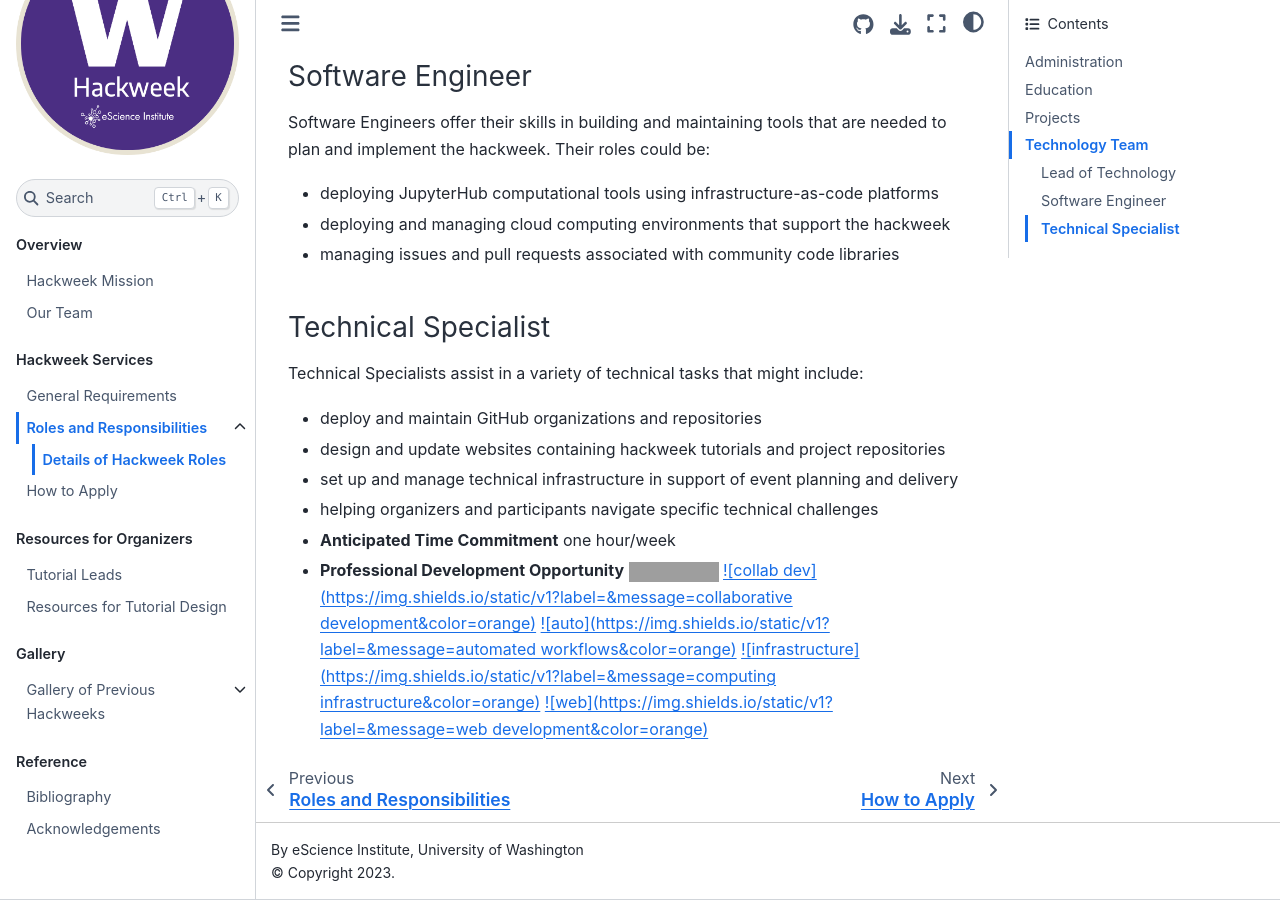
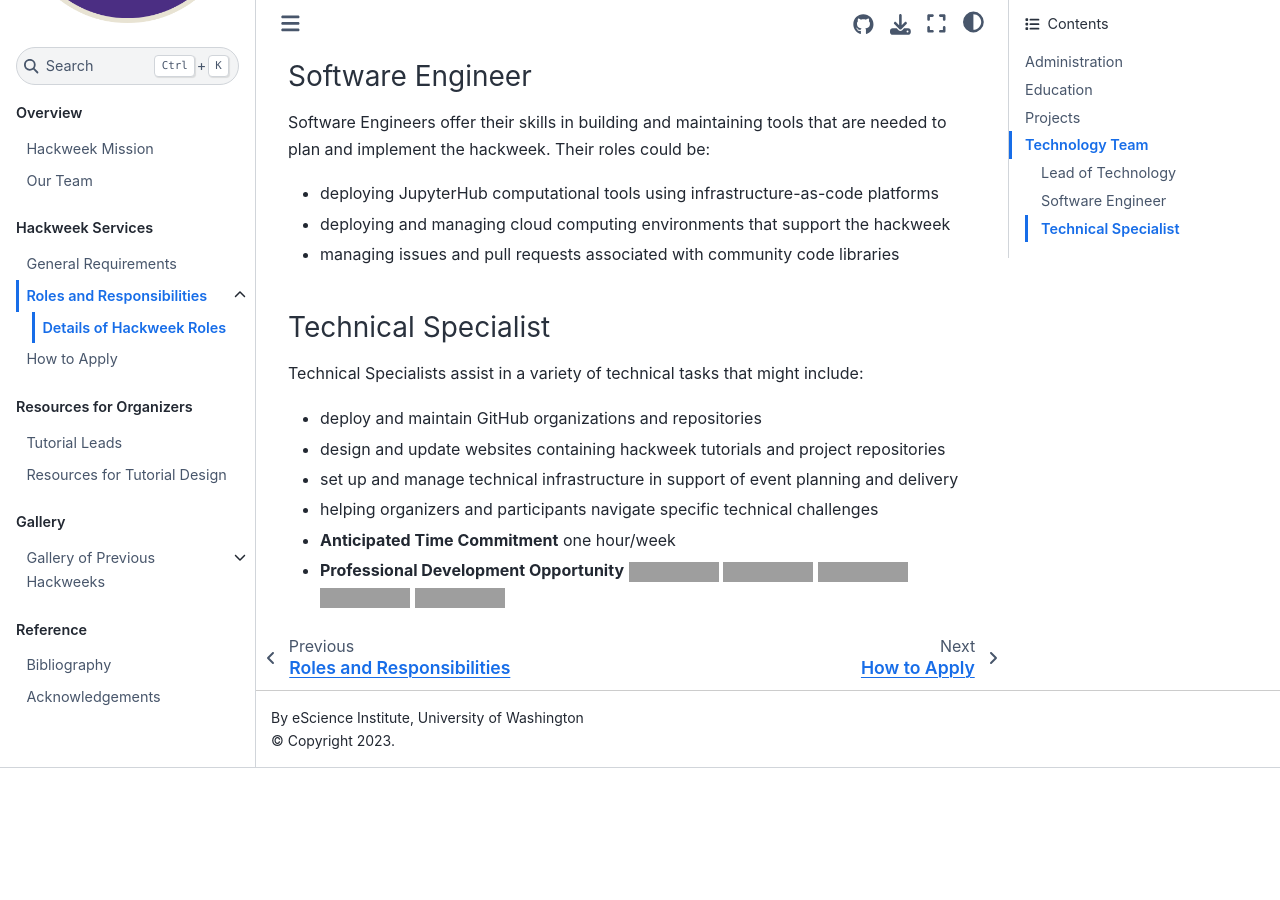
Before and after one commit to uwhackweek/hackweeks-as-a-service, a Jupyter Book: the page built from docs/services/roles-details.md, in a window 1280 px wide and 900 px high, scrolled down 5120 px. Built offline with Jupyter Book 1.0.4 settings and Sphinx 7.4.7 and the Sphinx Book theme 1.1.4, drawn with Linux system fonts in a browser that asks for light colours; after the commit the page ends 5888 px from its top, so only the background shows below that; some of the changed lines change nothing that is shown; grey boxes are pictures that could not be loaded.

Commit message:
add space unicode in url

```diff
--- a/docs/services/roles-details.md
+++ b/docs/services/roles-details.md
@@ -235,7 +235,7 @@ Technical Specialists assist in a variety of technical tasks that might include:
 * **Anticipated Time Commitment** one hour/week
 * **Professional Development Opportunity**
 [![GH](https://img.shields.io/static/v1?label=&message=GitHub&color=orange)](https://)
-[![collab dev](https://img.shields.io/static/v1?label=&message=collaborative development&color=orange)](https://)
-[![auto](https://img.shields.io/static/v1?label=&message=automated workflows&color=orange)](https://)
-[![infrastructure](https://img.shields.io/static/v1?label=&message=computing infrastructure&color=orange)](https://)
-[![web](https://img.shields.io/static/v1?label=&message=web development&color=orange)](https://)
+[![collab dev](https://img.shields.io/static/v1?label=&message=collaborative%20development&color=orange)](https://)
+[![auto](https://img.shields.io/static/v1?label=&message=automated%20workflows&color=orange)](https://)
+[![infrastructure](https://img.shields.io/static/v1?label=&message=computing%20infrastructure&color=orange)](https://)
+[![web](https://img.shields.io/static/v1?label=&message=web%20development&color=orange)](https://)
```
